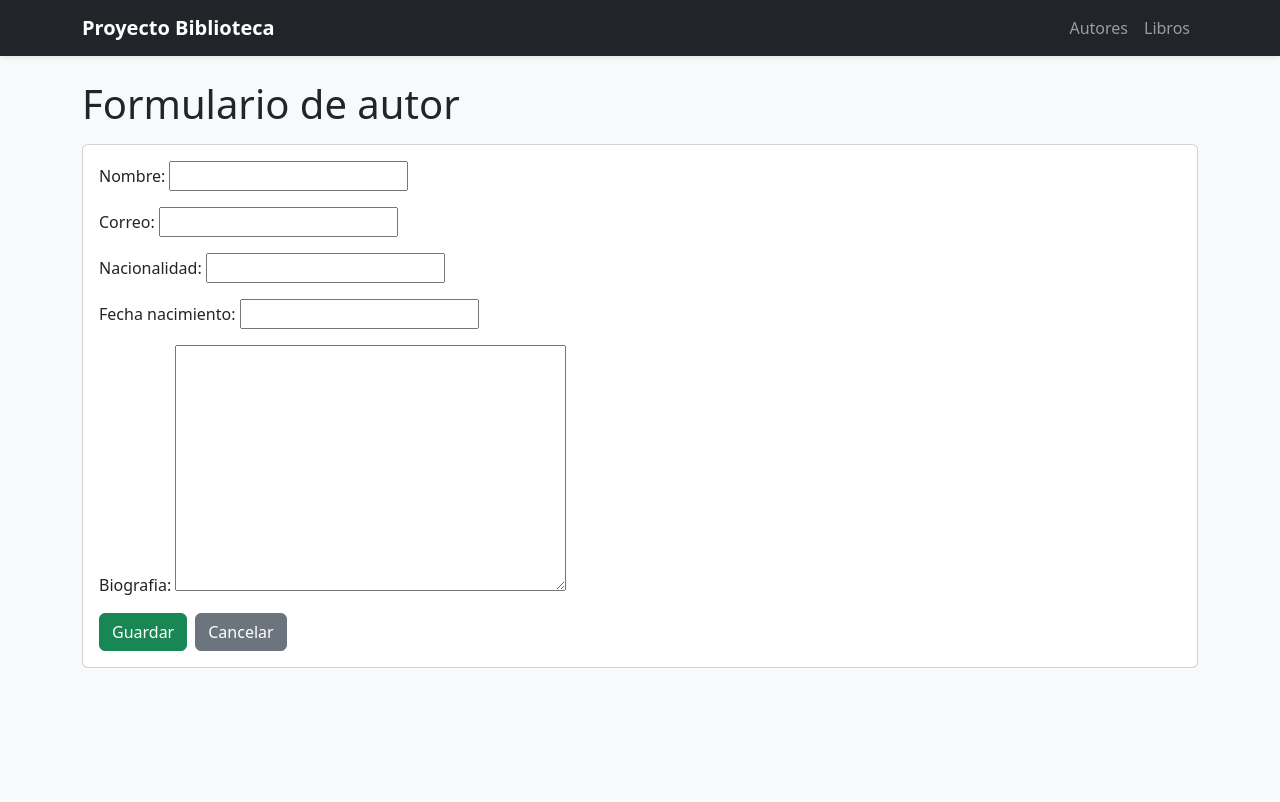
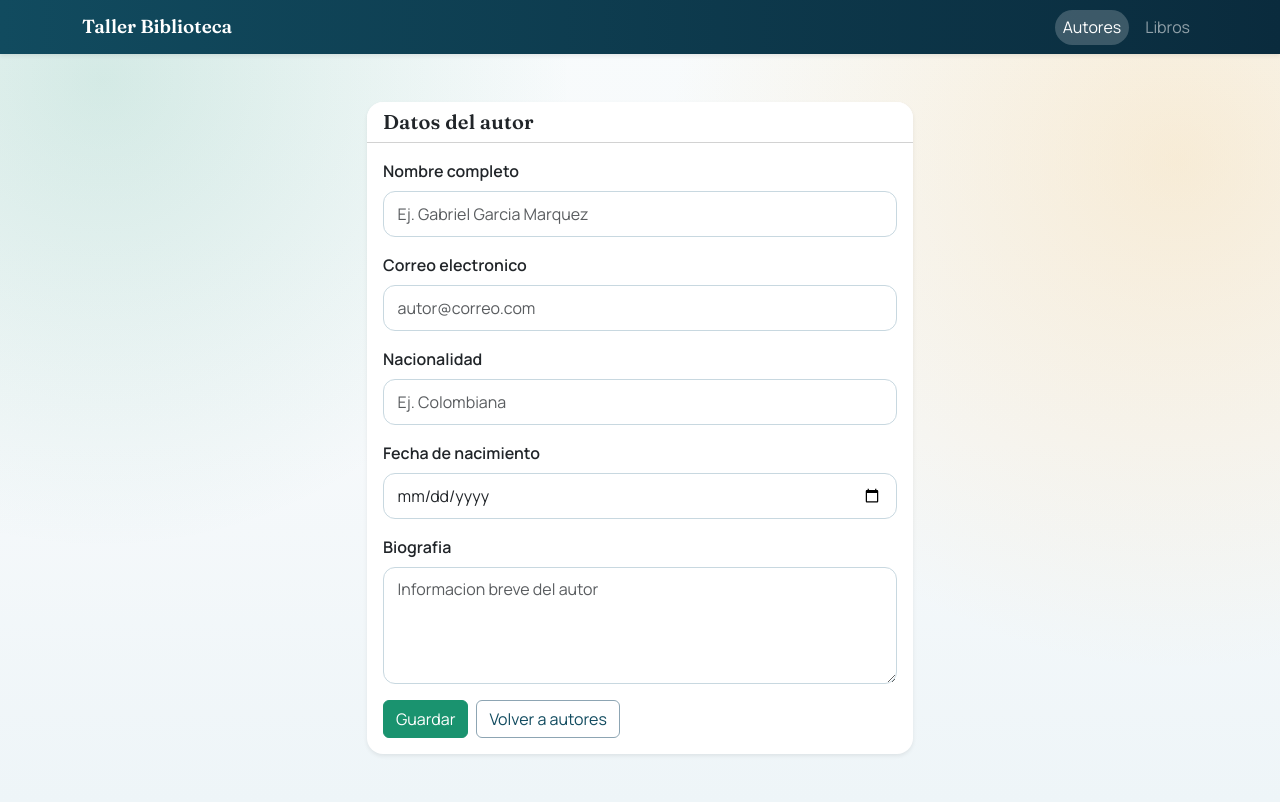
Before and after one commit to Santtiy/Taller-2-Django-almacenamiento-de-libros, a Django app: page /autores/crear/ in a window 1280 px wide. Before the commit the page ends 668 px from the top, so only its background shows below. Run offline with Django 5.2, Linux system fonts and the light colour scheme.

Commit message:
Feat: Arreglos finales

```diff
--- a/gestion/forms.py
+++ b/gestion/forms.py
@@ -1,15 +1,90 @@
+from datetime import date
+
 from django import forms
 
 from .models import Autor, Libro
 
 
 class AutorForm(forms.ModelForm):
+    fecha_nacimiento = forms.DateField(
+        widget=forms.DateInput(attrs={"type": "date"}),
+        label="Fecha de nacimiento",
+    )
+
     class Meta:
         model = Autor
-        fields = "__all__"
+        fields = ["nombre", "correo", "nacionalidad", "fecha_nacimiento", "biografia"]
+        labels = {
+            "nombre": "Nombre completo",
+            "correo": "Correo electronico",
+            "nacionalidad": "Nacionalidad",
+            "biografia": "Biografia",
+        }
+        widgets = {
+            "nombre": forms.TextInput(attrs={"placeholder": "Ej. Gabriel Garcia Marquez"}),
+            "correo": forms.EmailInput(attrs={"placeholder": "autor@correo.com"}),
+            "nacionalidad": forms.TextInput(attrs={"placeholder": "Ej. Colombiana"}),
+            "biografia": forms.Textarea(attrs={"rows": 4, "placeholder": "Informacion breve del autor"}),
+        }
+
+    def __init__(self, *args, **kwargs):
+        super().__init__(*args, **kwargs)
+        for field_name, field in self.fields.items():
+            if isinstance(field.widget, forms.CheckboxInput):
+                field.widget.attrs["class"] = "form-check-input"
+            else:
+                css_class = "form-control"
+                if isinstance(field.widget, forms.Select):
+                    css_class = "form-select"
+                field.widget.attrs["class"] = css_class
+            field.widget.attrs.setdefault("autocomplete", "off")
+            if field_name == "biografia":
+                field.required = False
+
+    def clean_fecha_nacimiento(self):
+        fecha_nacimiento = self.cleaned_data["fecha_nacimiento"]
+        if fecha_nacimiento > date.today():
+            raise forms.ValidationError("La fecha de nacimiento no puede estar en el futuro.")
+        return fecha_nacimiento
 
 
 class LibroForm(forms.ModelForm):
+    fecha_publicacion = forms.DateField(
+        widget=forms.DateInput(attrs={"type": "date"}),
+        label="Fecha de publicacion",
+    )
+
     class Meta:
         model = Libro
-        fields = "__all__"
+        fields = ["titulo", "autor", "genero", "fecha_publicacion", "isbn"]
+        labels = {
+            "titulo": "Titulo",
+            "autor": "Autor",
+            "genero": "Genero",
+            "isbn": "ISBN",
+        }
+        widgets = {
+            "titulo": forms.TextInput(attrs={"placeholder": "Ej. Cien anos de soledad"}),
+            "genero": forms.TextInput(attrs={"placeholder": "Ej. Realismo magico"}),
+            "isbn": forms.TextInput(attrs={"placeholder": "Ej. 9780307474728"}),
+        }
+
+    def __init__(self, *args, **kwargs):
+        super().__init__(*args, **kwargs)
+        self.fields["autor"].queryset = Autor.objects.order_by("nombre")
+        for field in self.fields.values():
+            css_class = "form-select" if isinstance(field.widget, forms.Select) else "form-control"
+            field.widget.attrs["class"] = css_class
+            field.widget.attrs.setdefault("autocomplete", "off")
+
+    def clean_fecha_publicacion(self):
+        fecha_publicacion = self.cleaned_data["fecha_publicacion"]
+        if fecha_publicacion > date.today():
+            raise forms.ValidationError("La fecha de publicacion no puede estar en el futuro.")
+        return fecha_publicacion
+
+    def clean_isbn(self):
+        isbn = self.cleaned_data["isbn"].replace("-", "").replace(" ", "")
+        if len(isbn) not in (10, 13) or not isbn.isdigit():
+            raise forms.ValidationError("El ISBN debe tener 10 o 13 digitos numericos.")
+        return isbn
--- /dev/null
+++ b/gestion/static/gestion/css/style.css
@@ -0,0 +1,138 @@
+:root {
+    --brand-ink: #0f2c3f;
+    --brand-deep: #114b5f;
+    --brand-accent: #1a936f;
+    --brand-sand: #f3efe0;
+    --brand-warm: #f6bd60;
+    --surface: #ffffff;
+    --shadow-soft: 0 12px 32px rgba(17, 75, 95, 0.14);
+}
+
+body {
+    font-family: "Manrope", "Segoe UI", sans-serif;
+    color: var(--brand-ink);
+}
+
+h1,
+h2,
+h3,
+h4,
+h5,
+h6 {
+    font-family: "Fraunces", Georgia, serif;
+    letter-spacing: 0.2px;
+}
+
+.app-bg {
+    min-height: 100vh;
+    background:
+        radial-gradient(circle at 8% 10%, rgba(26, 147, 111, 0.16), transparent 34%),
+        radial-gradient(circle at 92% 20%, rgba(246, 189, 96, 0.24), transparent 38%),
+        linear-gradient(180deg, #f8fbfc 0%, #f6f9fb 55%, #eef5f8 100%);
+}
+
+.app-navbar {
+    background: linear-gradient(90deg, var(--brand-deep), #0a2b3d);
+}
+
+.navbar .navbar-brand {
+    font-family: "Fraunces", Georgia, serif;
+    font-size: 1.18rem;
+}
+
+.navbar .nav-link {
+    border-radius: 999px;
+    padding: 0.35rem 0.8rem;
+    transition: background-color 0.2s ease, color 0.2s ease;
+}
+
+.navbar .nav-link.active,
+.navbar .nav-link:hover {
+    background: rgba(255, 255, 255, 0.2);
+    color: #ffffff;
+}
+
+.card {
+    border: 0;
+    box-shadow: var(--shadow-soft);
+    border-radius: 1rem;
+    animation: card-in 320ms ease;
+}
+
+.card .card-header {
+    border-top-left-radius: 1rem;
+    border-top-right-radius: 1rem;
+}
+
+.table thead th {
+    color: var(--brand-deep);
+    font-weight: 700;
+    border-bottom-width: 0;
+}
+
+.table-hover > tbody > tr:hover > * {
+    background-color: rgba(26, 147, 111, 0.07);
+}
+
+.btn-primary {
+    border-color: var(--brand-accent);
+    background-color: var(--brand-accent);
+}
+
+.btn-primary:hover,
+.btn-primary:focus {
+    border-color: #157f61;
+    background-color: #157f61;
+}
+
+.btn-outline-secondary {
+    color: var(--brand-deep);
+    border-color: #8da5b3;
+}
+
+.btn-outline-secondary:hover,
+.btn-outline-secondary:focus {
+    background-color: #8da5b3;
+    border-color: #8da5b3;
+}
+
+.form-control,
+.form-select {
+    border-radius: 0.75rem;
+    border-color: #c8d8e0;
+    padding: 0.62rem 0.85rem;
+}
+
+.form-control:focus,
+.form-select:focus {
+    border-color: var(--brand-accent);
+    box-shadow: 0 0 0 0.22rem rgba(26, 147, 111, 0.2);
+}
+
+.alert {
+    border: 0;
+    border-radius: 0.9rem;
+}
+
+@keyframes card-in {
+    from {
+        opacity: 0;
+        transform: translateY(12px);
+    }
+    to {
+        opacity: 1;
+        transform: translateY(0);
+    }
+}
+
+@media (max-width: 767.98px) {
+    .container {
+        padding-left: 1rem;
+        padding-right: 1rem;
+    }
+
+    .navbar .nav-link {
+        display: inline-block;
+        margin-bottom: 0.35rem;
+    }
+}
--- a/gestion/templates/gestion/autor_confirm_delete.html
+++ b/gestion/templates/gestion/autor_confirm_delete.html
@@ -10,7 +10,8 @@
                 <h1 class="h5 mb-0">Confirmar eliminacion</h1>
             </div>
             <div class="card-body">
-                <p class="mb-4">Esta seguro de eliminar al autor <strong>{{ autor.nombre }}</strong>?</p>
+                <p class="mb-1">Esta seguro de eliminar al autor <strong>{{ autor.nombre }}</strong>?</p>
+                <p class="text-muted small mb-4">Esta accion no se puede deshacer y tambien eliminara sus libros asociados.</p>
                 <form method="post" class="d-flex gap-2">
                     {% csrf_token %}
                     <button type="submit" class="btn btn-danger">Confirmar</button>
--- a/gestion/templates/gestion/autor_form.html
+++ b/gestion/templates/gestion/autor_form.html
@@ -1,20 +1,45 @@
 {% extends 'gestion/base.html' %}
 
-{% block title %}Formulario de Autor{% endblock %}
+{% block title %}{% if autor %}Editar Autor{% else %}Nuevo Autor{% endif %}{% endblock %}
 
 {% block content %}
 <div class="row justify-content-center">
     <div class="col-lg-7 col-xl-6">
         <div class="card shadow-sm">
             <div class="card-header bg-white">
-                <h1 class="h5 mb-0">Datos del autor</h1>
+                <h1 class="h5 mb-0">{% if autor %}Editar autor{% else %}Datos del autor{% endif %}</h1>
             </div>
             <div class="card-body">
-                <form method="post">
+                <form method="post" novalidate>
                     {% csrf_token %}
-                    {{ form.as_p }}
+
+                    {% if form.non_field_errors %}
+                    <div class="alert alert-danger">
+                        {% for error in form.non_field_errors %}
+                        <div>{{ error }}</div>
+                        {% endfor %}
+                    </div>
+                    {% endif %}
+
+                    {% for field in form %}
+                    <div class="mb-3">
+                        <label for="{{ field.id_for_label }}" class="form-label fw-semibold">{{ field.label }}</label>
+                        {{ field }}
+                        {% if field.help_text %}
+                        <div class="form-text">{{ field.help_text }}</div>
+                        {% endif %}
+                        {% if field.errors %}
+                        <div class="text-danger small mt-1">
+                            {% for error in field.errors %}
+                            <div>{{ error }}</div>
+                            {% endfor %}
+                        </div>
+                        {% endif %}
+                    </div>
+                    {% endfor %}
+
                     <div class="d-flex gap-2 mt-3">
-                        <button type="submit" class="btn btn-primary">Guardar</button>
+                        <button type="submit" class="btn btn-primary">{% if autor %}Actualizar{% else %}Guardar{% endif %}</button>
                         <a href="{% url 'lista_autores' %}" class="btn btn-outline-secondary">Volver a autores</a>
                     </div>
                 </form>
--- a/gestion/templates/gestion/base.html
+++ b/gestion/templates/gestion/base.html
@@ -4,30 +4,49 @@
     <meta charset="utf-8">
     <meta name="viewport" content="width=device-width, initial-scale=1">
     <title>{% block title %}Proyecto - Gestion de Autores y Libros{% endblock %}</title>
+    {% load static %}
+    <link rel="preconnect" href="https://fonts.googleapis.com">
+    <link rel="preconnect" href="https://fonts.gstatic.com" crossorigin>
+    <link href="https://fonts.googleapis.com/css2?family=Fraunces:opsz,wght@9..144,600;9..144,700&family=Manrope:wght@400;500;600;700&display=swap" rel="stylesheet">
     <link href="https://cdn.jsdelivr.net/npm/bootstrap@5.3.3/dist/css/bootstrap.min.css" rel="stylesheet">
+    <link href="{% static 'gestion/css/style.css' %}" rel="stylesheet">
 </head>
-<body class="bg-light">
-    <nav class="navbar navbar-expand-lg navbar-dark bg-dark shadow-sm">
+<body class="app-bg">
+    <nav class="navbar navbar-expand-lg navbar-dark shadow-sm app-navbar">
         <div class="container">
-            <a class="navbar-brand fw-semibold" href="{% url 'lista_autores' %}">Proyecto Biblioteca</a>
+            <a class="navbar-brand fw-semibold" href="{% url 'lista_autores' %}">Taller Biblioteca</a>
             <button class="navbar-toggler" type="button" data-bs-toggle="collapse" data-bs-target="#navbarPrincipal" aria-controls="navbarPrincipal" aria-expanded="false" aria-label="Mostrar navegacion">
                 <span class="navbar-toggler-icon"></span>
             </button>
             <div class="collapse navbar-collapse" id="navbarPrincipal">
-                <ul class="navbar-nav ms-auto mb-2 mb-lg-0">
+                {% with url_name=request.resolver_match.url_name %}
+                <ul class="navbar-nav ms-auto mb-2 mb-lg-0 gap-lg-2">
                     <li class="nav-item">
-                        <a class="nav-link" href="{% url 'lista_autores' %}">Autores</a>
+                        <a class="nav-link {% if url_name == 'lista_autores' or url_name == 'crear_autor' or url_name == 'editar_autor' or url_name == 'eliminar_autor' %}active{% endif %}" href="{% url 'lista_autores' %}">Autores</a>
                     </li>
                     <li class="nav-item">
-                        <a class="nav-link" href="{% url 'lista_libros' %}">Libros</a>
+                        <a class="nav-link {% if url_name == 'lista_libros' or url_name == 'crear_libro' or url_name == 'editar_libro' or url_name == 'eliminar_libro' %}active{% endif %}" href="{% url 'lista_libros' %}">Libros</a>
                     </li>
                 </ul>
+                {% endwith %}
             </div>
         </div>
     </nav>
-    <main class="container mt-4 mb-5">
+
+    <main class="container py-4 py-md-5">
+        {% if messages %}
+        <div class="mb-3">
+            {% for message in messages %}
+            <div class="alert alert-{{ message.tags|default:'info' }} alert-dismissible fade show shadow-sm" role="alert">
+                {{ message }}
+                <button type="button" class="btn-close" data-bs-dismiss="alert" aria-label="Cerrar"></button>
+            </div>
+            {% endfor %}
+        </div>
+        {% endif %}
         {% block content %}{% endblock %}
     </main>
+
     <script src="https://cdn.jsdelivr.net/npm/bootstrap@5.3.3/dist/js/bootstrap.bundle.min.js"></script>
 </body>
 </html>
--- a/gestion/templates/gestion/form_autor.html
+++ /dev/null
@@ -1,15 +0,0 @@
-{% extends 'gestion/base.html' %}
-
-{% block title %}Formulario Autor{% endblock %}
-
-{% block content %}
-<h1 class="mb-3">Formulario de autor</h1>
-<form method="post" class="card p-3">
-    {% csrf_token %}
-    {{ form.as_p }}
-    <div class="d-flex gap-2">
-        <button type="submit" class="btn btn-success">Guardar</button>
-        <a href="{% url 'lista_autores' %}" class="btn btn-secondary">Cancelar</a>
-    </div>
-</form>
-{% endblock %}
--- a/gestion/templates/gestion/libro_confirm_delete.html
+++ b/gestion/templates/gestion/libro_confirm_delete.html
@@ -10,7 +10,8 @@
                 <h1 class="h5 mb-0">Confirmar eliminacion</h1>
             </div>
             <div class="card-body">
-                <p class="mb-4">Esta seguro de eliminar el libro <strong>{{ libro.titulo }}</strong>?</p>
+                <p class="mb-1">Esta seguro de eliminar el libro <strong>{{ libro.titulo }}</strong>?</p>
+                <p class="text-muted small mb-4">Esta accion no se puede deshacer.</p>
                 <form method="post" class="d-flex gap-2">
                     {% csrf_token %}
                     <button type="submit" class="btn btn-danger">Confirmar</button>
--- a/gestion/views.py
+++ b/gestion/views.py
@@ -1,3 +1,4 @@
+from django.contrib import messages
 from django.shortcuts import get_object_or_404, redirect, render
 
 from .forms import AutorForm, LibroForm
@@ -9,60 +10,68 @@ def inicio(request):
 
 
 def lista_autores(request):
-	autores = Autor.objects.all()
+	autores = Autor.objects.order_by('nombre')
 	return render(request, 'gestion/lista_autores.html', {'autores': autores})
 
 
 def crear_autor(request):
 	form = AutorForm(request.POST or None)
 	if request.method == 'POST' and form.is_valid():
-		form.save()
+		autor = form.save()
+		messages.success(request, f'Autor "{autor.nombre}" creado correctamente.')
 		return redirect('lista_autores')
-	return render(request, 'gestion/form_autor.html', {'form': form})
+	return render(request, 'gestion/autor_form.html', {'form': form})
 
 
 def editar_autor(request, pk):
 	autor = get_object_or_404(Autor, pk=pk)
 	form = AutorForm(request.POST or None, instance=autor)
 	if request.method == 'POST' and form.is_valid():
-		form.save()
+		autor = form.save()
+		messages.success(request, f'Autor "{autor.nombre}" actualizado correctamente.')
 		return redirect('lista_autores')
-	return render(request, 'gestion/form_autor.html', {'form': form, 'autor': autor})
+	return render(request, 'gestion/autor_form.html', {'form': form, 'autor': autor})
 
 
 def eliminar_autor(request, pk):
 	autor = get_object_or_404(Autor, pk=pk)
 	if request.method == 'POST':
+		nombre_autor = autor.nombre
 		autor.delete()
+		messages.success(request, f'Autor "{nombre_autor}" eliminado correctamente.')
 		return redirect('lista_autores')
-	return render(request, 'gestion/eliminar_autor.html', {'autor': autor})
+	return render(request, 'gestion/autor_confirm_delete.html', {'autor': autor})
 
 
 def lista_libros(request):
-	libros = Libro.objects.select_related('autor').all()
+	libros = Libro.objects.select_related('autor').order_by('titulo')
 	return render(request, 'gestion/lista_libros.html', {'libros': libros})
 
 
 def crear_libro(request):
 	form = LibroForm(request.POST or None)
 	if request.method == 'POST' and form.is_valid():
-		form.save()
+		libro = form.save()
+		messages.success(request, f'Libro "{libro.titulo}" creado correctamente.')
 		return redirect('lista_libros')
-	return render(request, 'gestion/form_libro.html', {'form': form})
+	return render(request, 'gestion/libro_form.html', {'form': form})
 
 
 def editar_libro(request, pk):
 	libro = get_object_or_404(Libro, pk=pk)
 	form = LibroForm(request.POST or None, instance=libro)
 	if request.method == 'POST' and form.is_valid():
-		form.save()
+		libro = form.save()
+		messages.success(request, f'Libro "{libro.titulo}" actualizado correctamente.')
 		return redirect('lista_libros')
-	return render(request, 'gestion/form_libro.html', {'form': form, 'libro': libro})
+	return render(request, 'gestion/libro_form.html', {'form': form, 'libro': libro})
 
 
 def eliminar_libro(request, pk):
 	libro = get_object_or_404(Libro, pk=pk)
 	if request.method == 'POST':
+		titulo_libro = libro.titulo
 		libro.delete()
+		messages.success(request, f'Libro "{titulo_libro}" eliminado correctamente.')
 		return redirect('lista_libros')
-	return render(request, 'gestion/eliminar_libro.html', {'libro': libro})
+	return render(request, 'gestion/libro_confirm_delete.html', {'libro': libro})
--- a/proyecto/settings.py
+++ b/proyecto/settings.py
@@ -103,7 +103,7 @@ AUTH_PASSWORD_VALIDATORS = [
 # Internationalization
 # https://docs.djangoproject.com/en/6.0/topics/i18n/
 
-LANGUAGE_CODE = 'en-us'
+LANGUAGE_CODE = 'es'
 
 TIME_ZONE = 'UTC'
 
```
Also changed, not shown: gestion/templates/gestion/eliminar_autor.html (deleted, +0 -13 lines), gestion/templates/gestion/eliminar_libro.html (deleted, +0 -13 lines), gestion/templates/gestion/form_libro.html (deleted, +0 -15 lines), gestion/templates/gestion/libro_form.html (+30 -5 lines), gestion/templates/gestion/lista_autores.html (+9 -2 lines), gestion/templates/gestion/lista_libros.html (+9 -2 lines), db.sqlite3.
